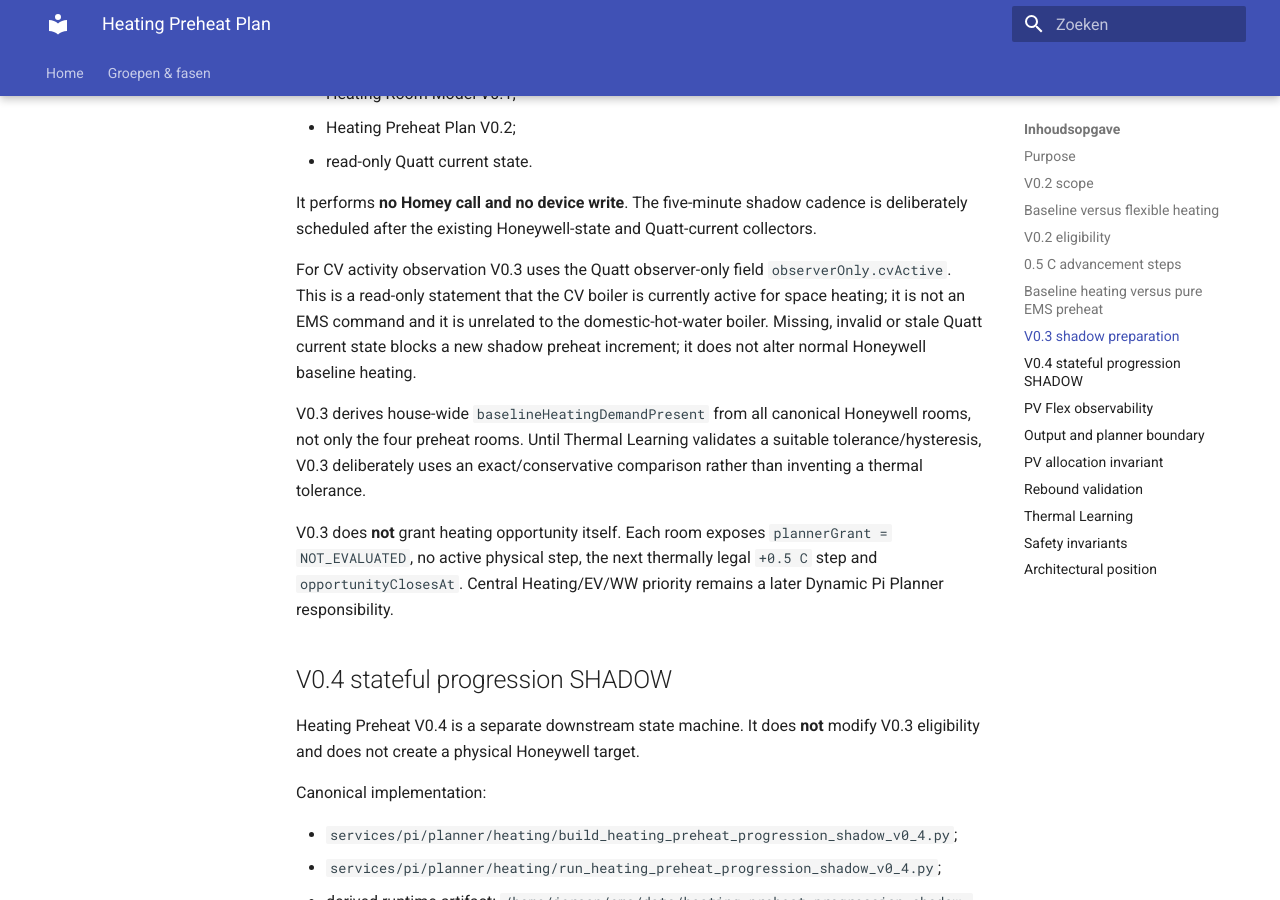
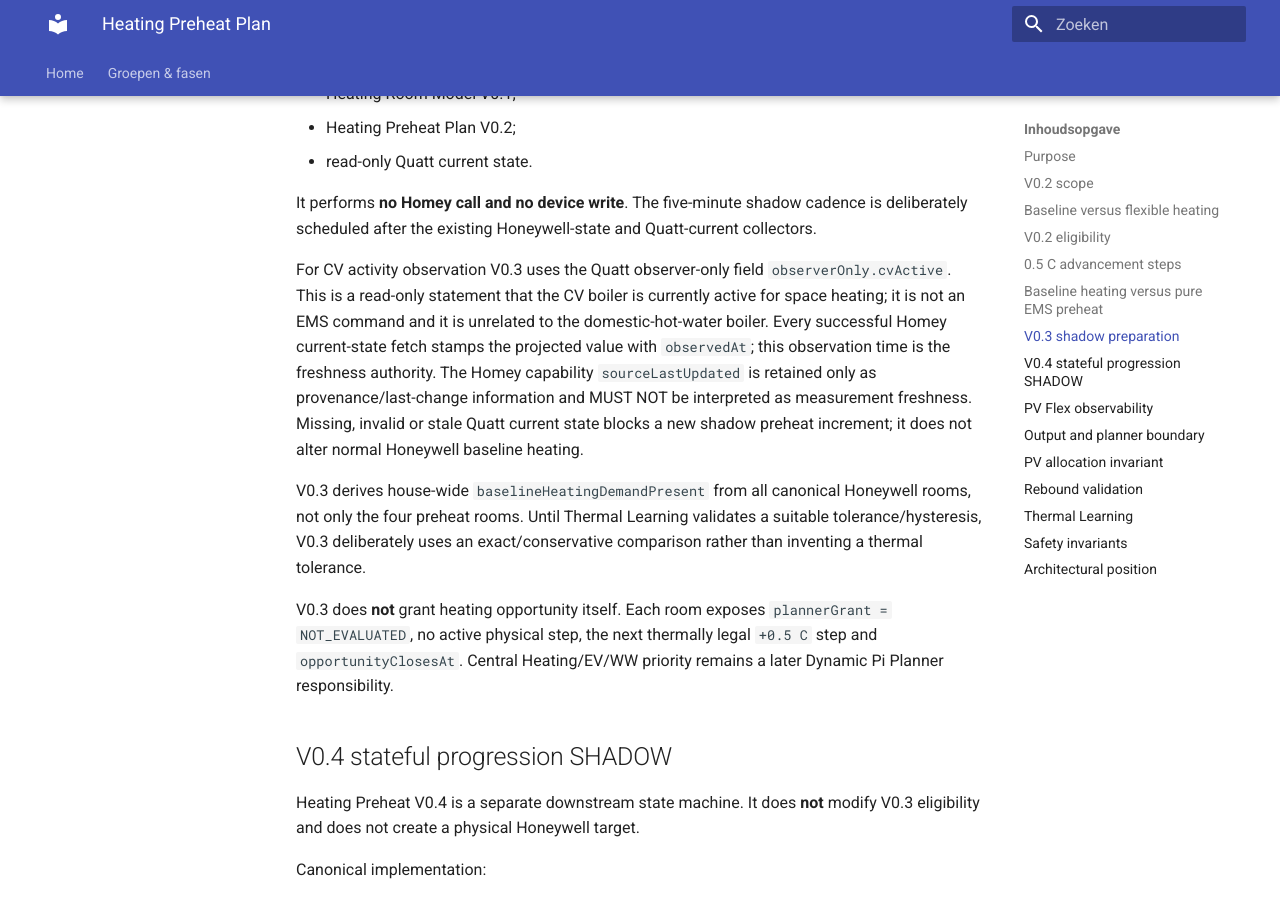
Before and after one commit to OnsKasteeltje/homey-energy-manual, an MkDocs documentation site: the page built from docs/software-architecture/components/heating-preheat-plan.md, in a window 1280 px wide and 900 px high, scrolled down 3593 px. Built offline with MkDocs 1.6.1 and Material for MkDocs 9.7.7, drawn with Linux system fonts in a browser that asks for light colours.

Commit message:
docs(heating): define cvActive observation freshness

```diff
--- a/docs/software-architecture/components/heating-preheat-plan.md
+++ b/docs/software-architecture/components/heating-preheat-plan.md
@@ -113,7 +113,7 @@ The runner consumes only already collected local Pi artifacts:
 
 It performs **no Homey call and no device write**. The five-minute shadow cadence is deliberately scheduled after the existing Honeywell-state and Quatt-current collectors.
 
-For CV activity observation V0.3 uses the Quatt observer-only field `observerOnly.cvActive`. This is a read-only statement that the CV boiler is currently active for space heating; it is not an EMS command and it is unrelated to the domestic-hot-water boiler. Missing, invalid or stale Quatt current state blocks a new shadow preheat increment; it does not alter normal Honeywell baseline heating.
+For CV activity observation V0.3 uses the Quatt observer-only field `observerOnly.cvActive`. This is a read-only statement that the CV boiler is currently active for space heating; it is not an EMS command and it is unrelated to the domestic-hot-water boiler. Every successful Homey current-state fetch stamps the projected value with `observedAt`; this observation time is the freshness authority. The Homey capability `sourceLastUpdated` is retained only as provenance/last-change information and MUST NOT be interpreted as measurement freshness. Missing, invalid or stale Quatt current state blocks a new shadow preheat increment; it does not alter normal Honeywell baseline heating.
 
 V0.3 derives house-wide `baselineHeatingDemandPresent` from all canonical Honeywell rooms, not only the four preheat rooms. Until Thermal Learning validates a suitable tolerance/hysteresis, V0.3 deliberately uses an exact/conservative comparison rather than inventing a thermal tolerance.
 
```
